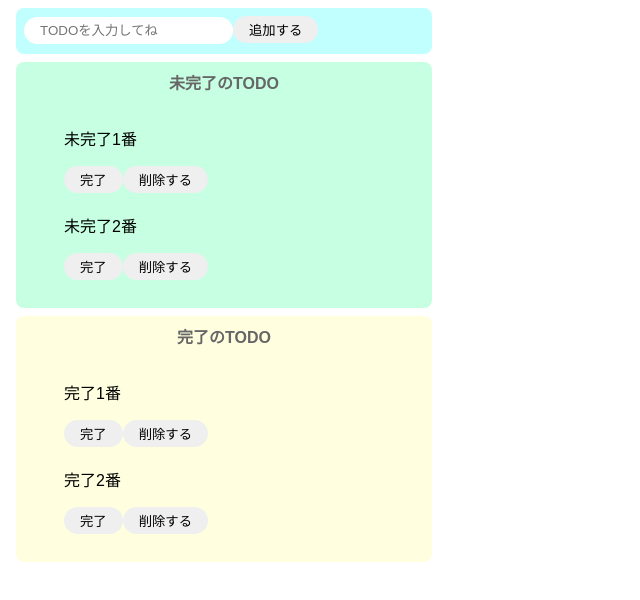
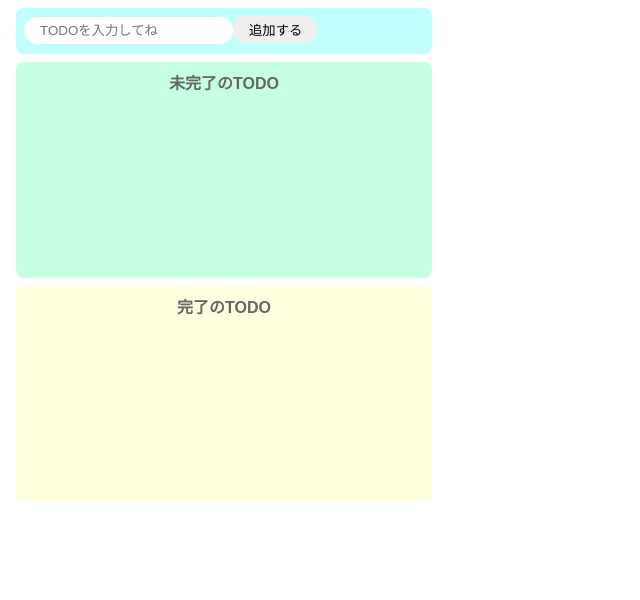
Before and after one commit to a-orihara/react-todoApp, a React (Create React App) app in the folder reactApp/todo-app/: page / in a window 1280 px wide. Shown: the top 600 px of the page, without its empty margins (0-640 px from the left). Built offline with nearby package versions, Linux system fonts and the light colour scheme.

Commit message:
戻るボタンの機能を追加

```diff
--- a/reactApp/todo-app/src/App.jsx
+++ b/reactApp/todo-app/src/App.jsx
@@ -14,8 +14,8 @@
   const [todoText, setTodoText] = useState('');
   // 完了や未完了を表すのに配列を使用。また状態が変化するので、useStateを使用。
   // useStateのデフォルト値はTODOの初期値
-  const [incompleteTodos, setIncompleteTodos] = useState(["未完了1番", "未完了2番"]);
-  const [completeTodos, setCompleteTodos] = useState(["完了1番", "完了2番"]);
+  const [incompleteTodos, setIncompleteTodos] = useState([]);
+  const [completeTodos, setCompleteTodos] = useState([]);
   // <input>の要素がonChangeイベントで変更があった時に、入ってくるイベント。この(event)は(e)でも何でもいい。
   // <input>に値を入力する場合、通常こう書く。
   const onChangeTodoText = (event) =>  {
@@ -56,7 +56,17 @@
     setIncompleteTodos(newIncompleteTodos);
     // 更新された完了TODOをセット
     setCompleteTodos(newCompleteTodos);
+  }
 
+  // =   =   戻すボタン   =   =
+  const onClickBack = (index) => {
+    const newCompleteTodos = [...completeTodos];
+    newCompleteTodos.splice(index, 1);
+    const newIncompleteTodos = [...incompleteTodos, completeTodos[index]];
+    // 更新された完了TODOをセット
+    setCompleteTodos(newCompleteTodos);
+    // 更新された未完了TODOをセット
+    setIncompleteTodos(newIncompleteTodos);
   }
 
   return(
@@ -101,17 +111,16 @@
     <div className="complete-area">
       <p className="title">完了のTODO</p>
         <ul>
-          {completeTodos.map((todo) => {
+          {completeTodos.map((todo, index) => {
             return (
               // reactでは、map等の配列ループで返却する一番親のタグにkey={}を記載する。
               // これは、reactは仮想DOMの差分だけを反映させるので、何番目が変化したのかという
               // 情報をkeyとして与えてあげる必要がある。
               <li key={todo} className="list-low">
                 <div>
-                  {/* todoのタイトルが入る */}
+                  {/* todo のタイトルが入る */}
                   <p>{todo}</p>
-                  <button>完了</button>
-                  <button>削除する</button>
+                  <button onClick={() => onClickBack(index)}>戻す</button>
                 </div>
               </li>
             );
```
